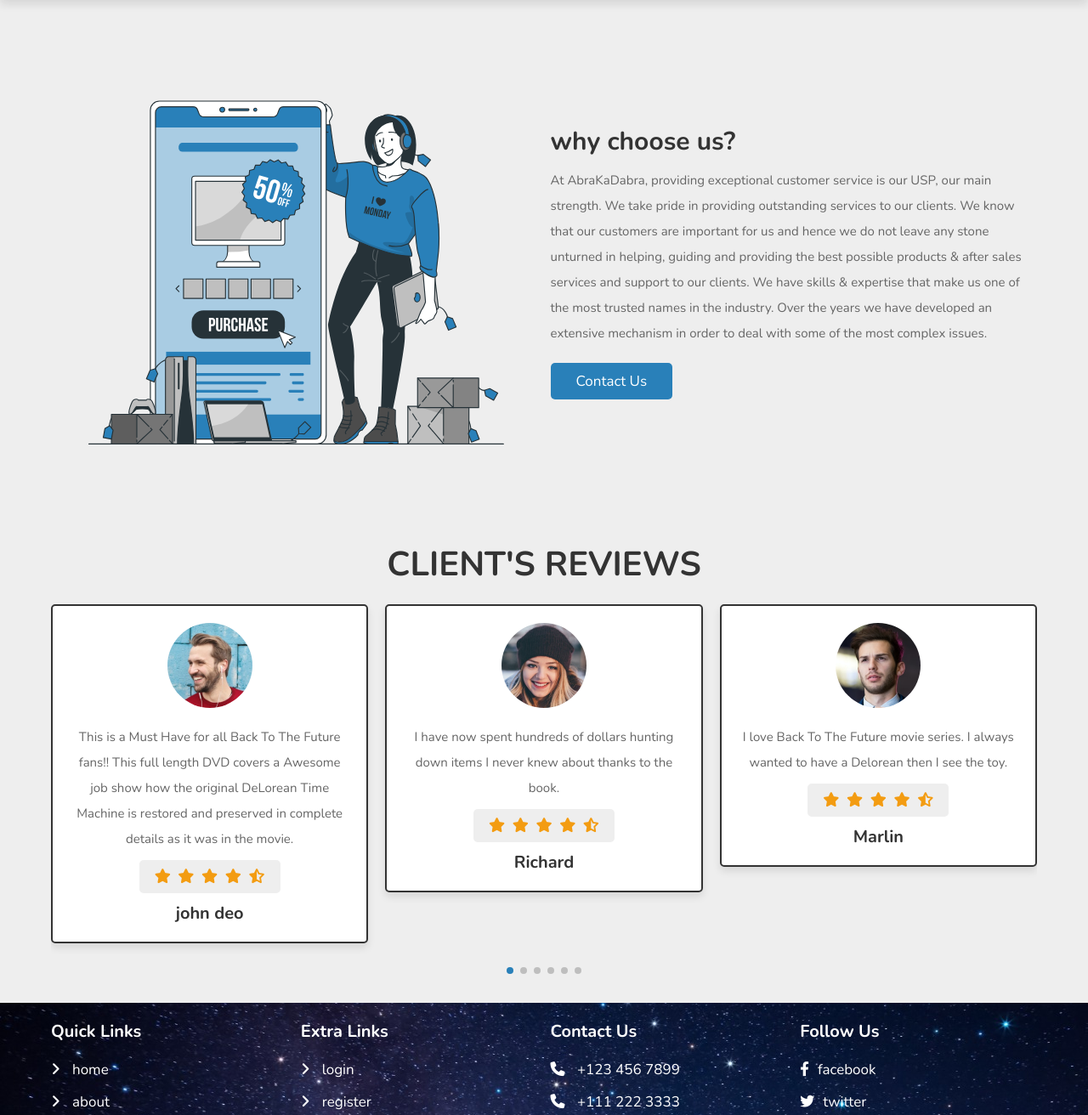
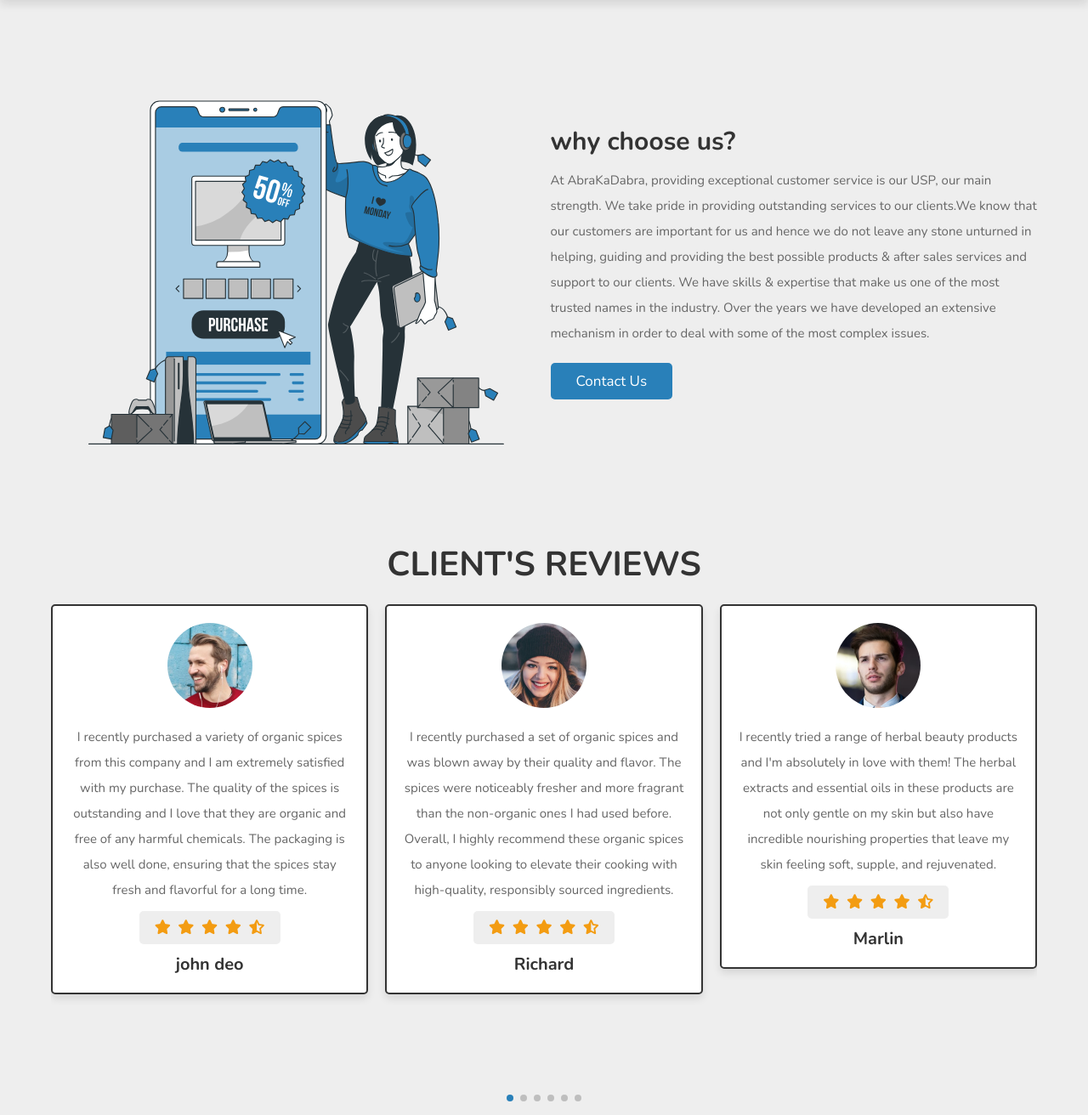
Before and after one commit to Mr-Khandelwal/AbraKaDabra, a PHP site: page /about.php in a window 1280 px wide. Shown: the part 74-1386 px from the top of the page at 85% size. Run offline with PHP 8.4, Linux system fonts and the light colour scheme; data that the repository does not hold is empty; some libraries are stand-ins or nearby versions.

Commit message:
about commit2

```diff
--- a/about.php
+++ b/about.php
@@ -43,10 +43,14 @@ if(isset($_SESSION['user_id'])){
 
         <div class="content">
             <h3>why choose us?</h3>
-            <p>At AbraKaDabra, providing exceptional customer service is our USP, our main strength. We take pride in providing outstanding services to our clients.
-                We know that our customers are important for us and hence we do not leave any stone unturned in helping, guiding and providing the best possible
-                products & after sales services and support to our clients. We have skills & expertise that make us one of the most trusted names in the industry.
-                Over the years we have developed an extensive mechanism in order to deal with some of the most complex issues.</p>
+            <p>At AbraKaDabra, providing exceptional customer service is our USP, our
+               main strength. We take pride in providing outstanding services to our
+               clients.We know that our customers are important for us and hence we do not
+               leave any stone unturned in helping, guiding and providing the best possible
+               products & after sales services and support to our clients. We have skills &
+               expertise that make us one of the most trusted names in the industry. Over
+               the years we have developed an extensive mechanism in order to deal with
+               some of the most complex issues.</p>
             <a href="contact.php" class="btn">contact us</a>
         </div>
 
@@ -64,10 +68,12 @@ if(isset($_SESSION['user_id'])){
 
       <div class="swiper-slide slide">
          <img src="images/pic-1.png" alt="">
-         <p>This is a Must Have for all Back To The Future fans!!
-            This full length DVD covers a Awesome job show how the
-            original DeLorean Time Machine is restored and preserved in
-            complete details as it was in the movie.
+         <p>I recently purchased a variety of organic spices from this
+            company and I am extremely satisfied with my purchase. The
+            quality of the spices is outstanding and I love that they are
+            organic and free of any harmful chemicals. The packaging is also
+            well done, ensuring that the spices stay fresh and flavorful
+            for a long time.
          </p>
          <div class="stars">
             <i class="fas fa-star"></i>
@@ -81,8 +87,12 @@ if(isset($_SESSION['user_id'])){
 
       <div class="swiper-slide slide">
          <img src="images/pic-2.png" alt="">
-         <p>I have now spent hundreds of dollars hunting down items
-            I never knew about thanks to the book.
+         <p>I recently purchased a set of organic spices and was blown away
+            by their quality and flavor. The spices were noticeably fresher
+            and more fragrant than the non-organic ones I had used before.
+            Overall, I highly recommend these organic spices to anyone looking
+            to elevate their cooking with high-quality, responsibly sourced
+            ingredients.
          </p>
          <div class="stars">
             <i class="fas fa-star"></i>
@@ -96,8 +106,11 @@ if(isset($_SESSION['user_id'])){
 
       <div class="swiper-slide slide">
          <img src="images/pic-3.png" alt="">
-         <p>I love Back To The Future movie series. I always wanted
-            to have a Delorean then I see the toy.
+         <p>I recently tried a range of herbal beauty products and I'm
+            absolutely in love with them! The herbal extracts and essential
+            oils in these products are not only gentle on my skin but also
+            have incredible nourishing properties that leave my skin feeling
+            soft, supple, and rejuvenated.
          </p>
          <div class="stars">
             <i class="fas fa-star"></i>
@@ -111,8 +124,9 @@ if(isset($_SESSION['user_id'])){
 
       <div class="swiper-slide slide">
          <img src="images/pic-4.png" alt="">
-         <p>These necklaces are gorgeous and very well made.I might
-            be purchasing another from this site.
+         <p>I recently purchased a Khadi cotton saree and I am absolutely in
+            love with it! The fabric is so soft and breathable, and the saree
+            has a beautiful drape that makes me feel elegant and stylish.
          </p>
          <div class="stars">
             <i class="fas fa-star"></i>
@@ -126,9 +140,13 @@ if(isset($_SESSION['user_id'])){
 
       <div class="swiper-slide slide">
          <img src="images/pic-5.png" alt="">
-         <p>I highly recommend the backpack.It's a great
-            value for price and is perfect for anyone who needs a
-            durable and comfortable backpack for daily use.
+         <p>I recently switched to using copper and mud utensils in my
+            kitchen, and I am blown away by their quality and versatility.
+            The copper utensils are not only visually stunning with their
+            elegant design, but also have amazing heat conductivity which
+            makes cooking a breeze. The mud pots are perfect for slow-cooking
+            dishes and add a distinct flavor to my food. I love that these
+            utensils are not only durable but also have health benefits.
          </p>
          <div class="stars">
             <i class="fas fa-star"></i>
@@ -142,9 +160,11 @@ if(isset($_SESSION['user_id'])){
 
       <div class="swiper-slide slide">
          <img src="images/pic-6.png" alt="">
-         <p>I recently purchased the Back To The Future classic cotton
-            Tshirt .The quality of fabric is awesome. It is comfortable to
-            wear.
+         <p>Food grains such as bajra,ragi and millets have a unique nutty
+            flavor and a pleasant texture that makes them a great addition to
+            any meal.Overall, I highly recommend incorporating bajra, ragi, and
+            other millets into your diet for a delicious and healthy eating
+            experience.
          </p>
          <div class="stars">
             <i class="fas fa-star"></i>
```
